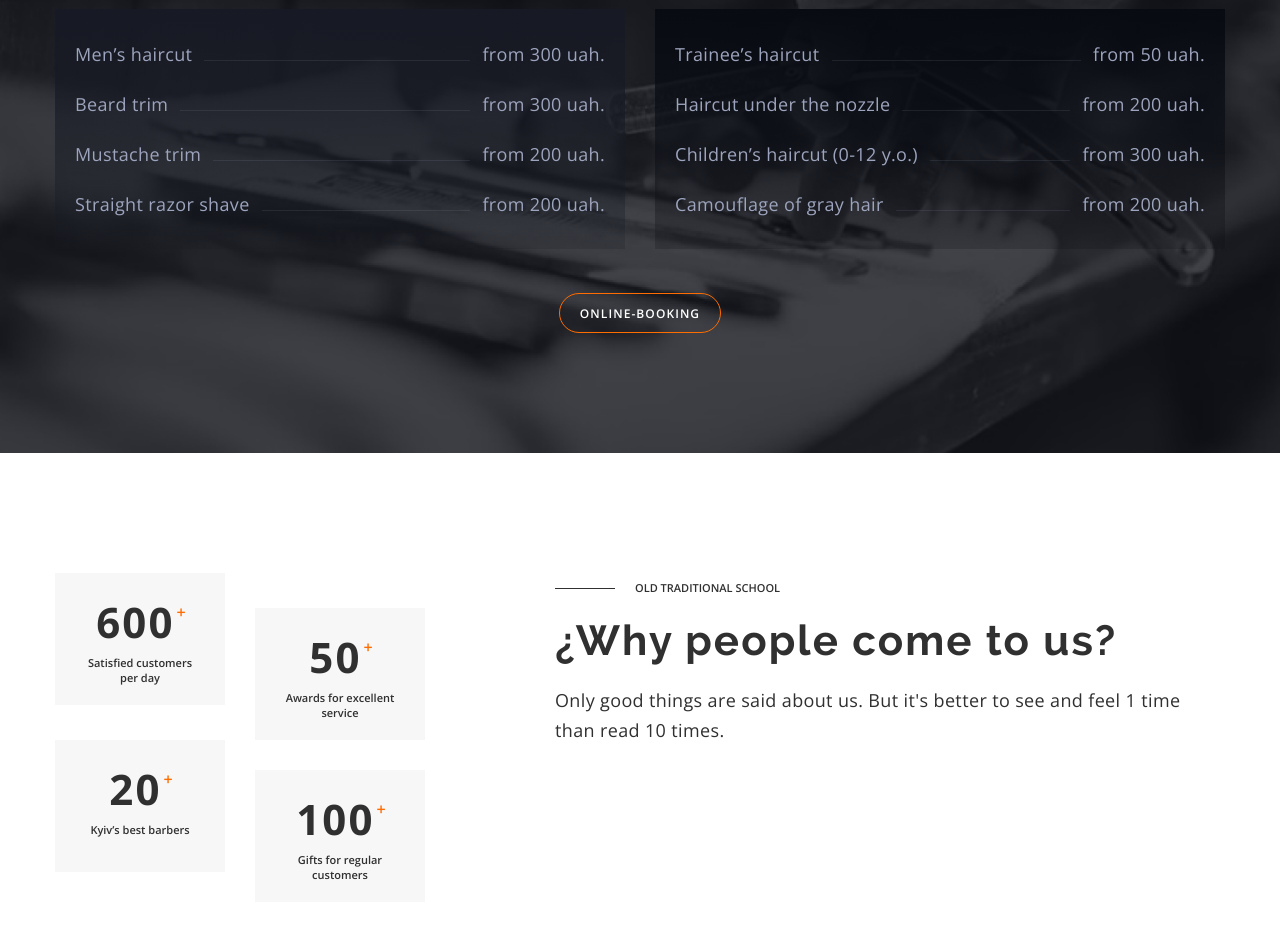
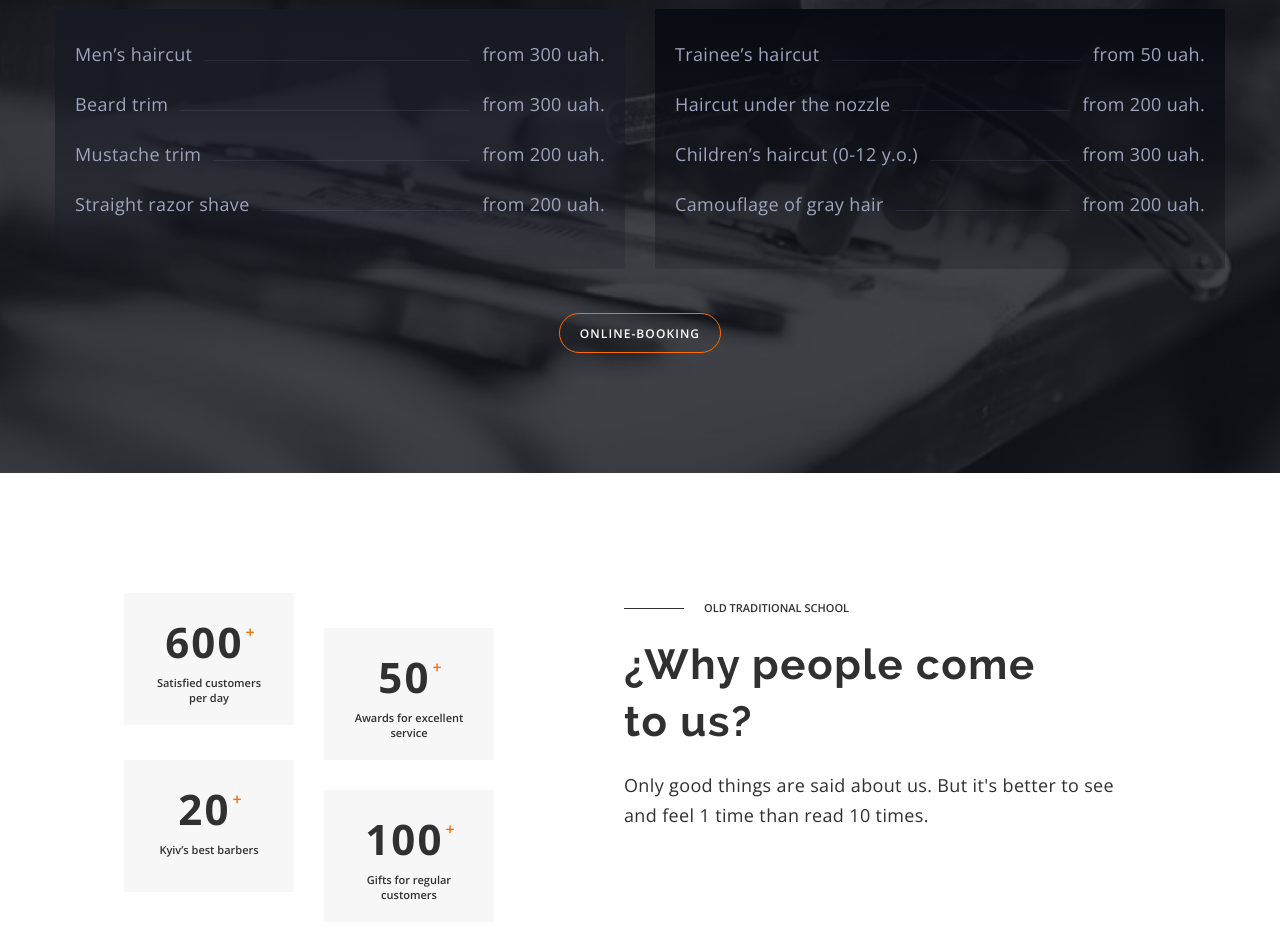
Before and after one commit to Mykola-Ts/barbershop, a plain HTML site: page index.html in a window 1280 px wide. Shown: the part 1605-2544 px from the top of the page. Drawn offline with nearby package versions, Linux system fonts and the light colour scheme.

Commit message:
added adaptive styles for Prices and Benefits section

```diff
--- a/index.html
+++ b/index.html
@@ -233,6 +233,22 @@
                 <p>Straight razor shave</p>
                 <p>from 200 uah.</p>
               </li>
+              <li class="prices-list-item prices-list-item-mobile">
+                <p>Trainee’s haircut</p>
+                <p>from 50 uah.</p>
+              </li>
+              <li class="prices-list-item prices-list-item-mobile">
+                <p>Haircut under the nozzle</p>
+                <p>from 200 uah.</p>
+              </li>
+              <li class="prices-list-item prices-list-item-mobile">
+                <p>Children’s haircut (0-12 y.o.)</p>
+                <p>from 300 uah.</p>
+              </li>
+              <li class="prices-list-item prices-list-item-mobile">
+                <p>Camouflage of gray hair</p>
+                <p>from 200 uah.</p>
+              </li>
             </ul>
 
             <ul class="prices-list">
@@ -266,6 +282,17 @@
 
       <section class="section">
         <div class="container benefits-container">
+          <div class="benefits-wrap">
+            <p class="section-top-text">Old traditional school</p>
+            <h2 class="section-title benefits-title">
+              ¿Why people come to us?
+            </h2>
+            <p class="section-bottom-text benefits-bottom-text">
+              Only good things are said about us. But it's better to see and
+              feel 1 time than read 10 times.
+            </p>
+          </div>
+
           <ul class="benefits-list">
             <li class="benefits-list-item">
               <span class="benefits-list-item-count">600</span>
@@ -284,15 +311,6 @@
               <p>Gifts for regular customers</p>
             </li>
           </ul>
-
-          <div class="benefits-wrap">
-            <p class="section-top-text">Old traditional school</p>
-            <h2 class="section-title">¿Why people come to us?</h2>
-            <p class="section-bottom-text">
-              Only good things are said about us. But it's better to see and
-              feel 1 time than read 10 times.
-            </p>
-          </div>
         </div>
       </section>
 
--- a/styles/media.css
+++ b/styles/media.css
@@ -1,8 +1,16 @@
-/* ----------------MIN-WIDTH: 360px---------------- */
+/* ----------------MIN-WIDTH: 400px---------------- */
 
-@media screen and (min-width: 360px) {
+@media screen and (min-width: 400px) {
+  /* ---------------- HERO ---------------- */
+
   .hero-title {
     font-size: 48px;
+  }
+
+  /* ---------------- PRICES ---------------- */
+
+  .prices-list-item p {
+    flex-shrink: 0;
   }
 }
 
@@ -161,6 +169,31 @@
   .about-booking-btn {
     align-self: start;
   }
+
+  /* ---------------- PRICES ---------------- */
+
+  .prices-list {
+    padding: 40px 32px;
+  }
+
+  .prices-list-item {
+    font-size: 18px;
+    line-height: 1.67;
+  }
+
+  /* ---------------- BENEFITS ---------------- */
+
+  .benefits-title {
+    max-width: 448px;
+  }
+
+  .benefits-list {
+    width: 450px;
+  }
+
+  .benefits-list-item {
+    width: 210px;
+  }
 }
 
 /* ----------------MIN-WIDTH: 768px and MAX-WIDTH: 1199px---------------- */
@@ -181,6 +214,16 @@
   .about-img-list img {
     display: block;
     width: 100%;
+  }
+
+  /* ---------------- BENEFITS ---------------- */
+
+  .benefits-bottom-text {
+    max-width: 500px;
+  }
+
+  .benefits-list {
+    margin-left: auto;
   }
 }
 
@@ -265,4 +308,52 @@
   .about-bottom-text-item {
     display: inline;
   }
+
+  /* ---------------- PRICES ---------------- */
+
+  .prices-wrap {
+    display: flex;
+    gap: 30px;
+  }
+
+  .prices-list {
+    width: calc((100% - 30px) / 2);
+    padding: 30px 20px;
+  }
+
+  .prices-list-item-mobile {
+    display: none;
+  }
+
+  .prices-list:last-child {
+    display: block;
+
+    background-image: linear-gradient(
+      180deg,
+      rgb(9, 11, 19),
+      rgba(9, 11, 19, 0.2) 100%
+    );
+  }
+
+  /* ---------------- BENEFITS ---------------- */
+
+  .benefits-container {
+    flex-direction: row;
+    gap: 130px;
+
+    padding-left: 84px;
+    padding-right: 116px;
+  }
+
+  .benefits-wrap {
+    order: 1;
+  }
+
+  .benefits-list {
+    width: 370px;
+  }
+
+  .benefits-list-item {
+    width: 170px;
+  }
 }
--- a/styles/styles.css
+++ b/styles/styles.css
@@ -18,6 +18,10 @@
 }
 
 /* ---------------- COMMON ---------------- */
+
+html {
+  scroll-behavior: smooth;
+}
 
 body {
   font-family: var(--font-family);
@@ -355,9 +359,6 @@ address {
 }
 
 .prices-wrap {
-  display: flex;
-  gap: 30px;
-
   margin-bottom: 44px;
 }
 
@@ -366,8 +367,7 @@ address {
 }
 
 .prices-list {
-  width: calc((100% - 30px) / 2);
-  padding: 30px 20px;
+  padding: 30px 20px 30px 40px;
 
   background-image: linear-gradient(
     180deg,
@@ -377,11 +377,7 @@ address {
 }
 
 .prices-list:last-child {
-  background-image: linear-gradient(
-    180deg,
-    rgb(9, 11, 19),
-    rgba(9, 11, 19, 0.2) 100%
-  );
+  display: none;
 }
 
 .prices-list-item {
@@ -389,6 +385,9 @@ address {
   justify-content: space-between;
   align-items: baseline;
   gap: 12px;
+
+  font-size: 14px;
+  line-height: 1.43;
 }
 
 .prices-list-item:not(:last-child) {
@@ -424,10 +423,19 @@ address {
 
 .benefits-container {
   display: flex;
-  gap: 130px;
+  flex-direction: column;
+  gap: 44px;
+}
 
-  padding-left: 84px;
-  padding-right: 116px;
+.benefits-title {
+  font-size: 42px;
+  line-height: 1.36;
+  letter-spacing: 0.04em;
+}
+
+.benefits-bottom-text {
+  font-size: 18px;
+  line-height: 1.67;
 }
 
 .benefits-list {
@@ -435,12 +443,10 @@ address {
   flex-wrap: wrap;
   gap: 0 30px;
   flex-shrink: 0;
-
-  width: 370px;
 }
 
 .benefits-list-item {
-  width: 170px;
+  width: calc((100% - 30px) / 2);
   height: 132px;
   padding: 20px 24px;
 
```
